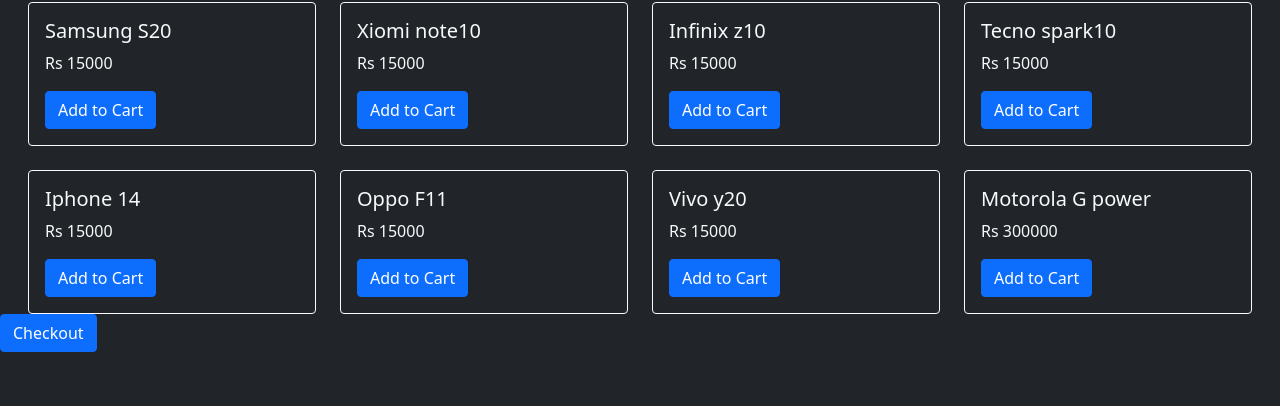
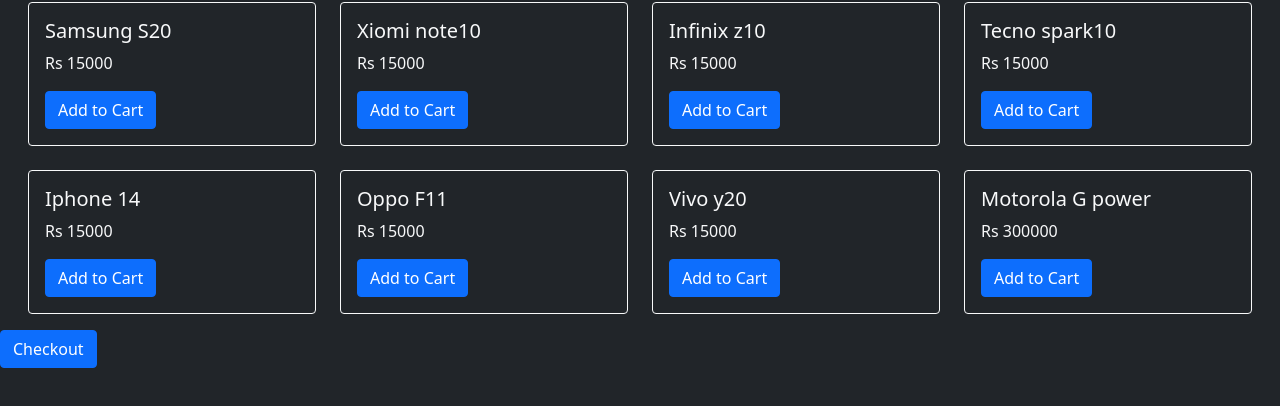
Before and after one commit to Muhammadizhan/Mobile-Store, a plain HTML site: page index.html in a window 1280 px wide. Shown: the part 70-476 px from the top of the page. Drawn offline with nearby package versions, Linux system fonts and the light colour scheme.

Commit message:
All upto date

```diff
--- a/index.html
+++ b/index.html
@@ -16,7 +16,9 @@
     <h1 class="text-center mt-3">Mobile Store</h1>
     <div class="products d-flex justify-content-center gap-4 flex-wrap"></div>
     <div>
-      <button onclick="gotocart()" class="btn btn-primary">Checkout</button>
+      <button onclick="gotocart()" class="btn btn-primary mt-3">
+        Checkout
+      </button>
     </div>
     <script
       src="https://cdn.jsdelivr.net/npm/bootstrap@5.0.2/dist/js/bootstrap.bundle.min.js"
```
